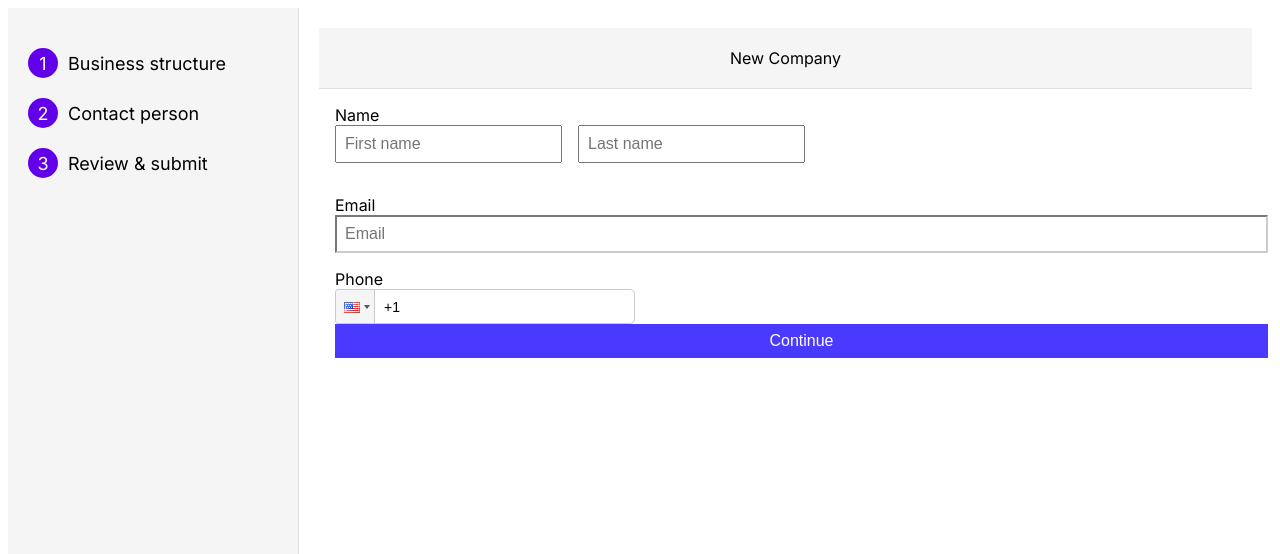
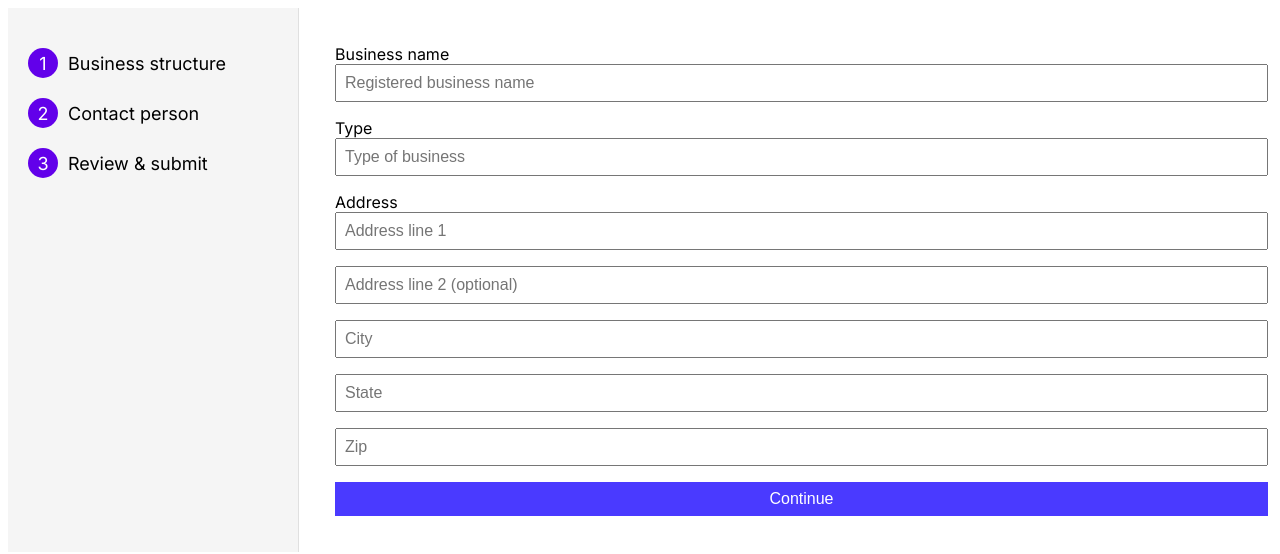
Before and after one commit to krystelbaca/company-form, a Next.js app: page / in a window 1280 px wide. Shown: the top 554 px of the page. Built offline with nearby package versions, Linux system fonts and the light colour scheme.

Commit message:
Added routing and logic

```diff
--- a/src/app/components/Container.tsx
+++ b/src/app/components/Container.tsx
@@ -1,38 +1,23 @@
-'use client';
+"use client";
+
+import React from 'react';
 import styled from 'styled-components';
 import Sidebar from './SideBar';
-import { useMyContext } from './Context';
 
-const Container = styled.div`
+const ContainerWrapper = styled.div`
   display: flex;
-  height: 100vh;
 `;
 
-const MainContent = styled.div`
-  flex: 1;
+const Content = styled.div`
+  flex-grow: 1;
   padding: 20px;
 `;
 
-const Header = styled.div`
-  height: 60px;
-  background-color: #f5f5f5;
-  display: flex;
-  align-items: center;
-  justify-content: center;
-  border-bottom: 1px solid #e0e0e0;
-`;
+const Container = ({ children }: { children: React.ReactNode }) => (
+  <ContainerWrapper>
+    <Sidebar />
+    <Content>{children}</Content>
+  </ContainerWrapper>
+);
 
-const Layout = ({ children }: { children: React.ReactNode }) => {
-  const { value, setValue } = useMyContext();
-  return (
-    <Container>
-      <Sidebar />
-      <MainContent>
-        <Header>New Company</Header>
-        {children}
-      </MainContent>
-    </Container>
-  );
-};
-
-export default Layout;
+export default Container;
--- a/src/app/components/Context.tsx
+++ b/src/app/components/Context.tsx
@@ -2,17 +2,57 @@
 
 import { createContext, useContext, useState, ReactNode } from 'react';
 
+interface FormData {
+  businessName: string;
+  type: string;
+  address1: string;
+  address2: string;
+  city: string;
+  state: string;
+  zip: string;
+  firstName: string;
+  lastName: string;
+  email: string;
+  phone: string;
+};
 interface MyContextProps {
-  value: string;
-  setValue: (value: string) => void;
-}
+  formData: FormData,
+  setFormData: (formData: FormData) => void;
+  step: number;
+  setStep: (step: number) => void;
+  completedSteps: number[];
+  setCompletedSteps: (steps: number[]) => void;
+};
+
+const defaultFormData: FormData = {
+  businessName: '',
+  type: '',
+  address1: '',
+  address2: '',
+  city: '',
+  state: '',
+  zip: '',
+  firstName: '',
+  lastName: '',
+  email: '',
+  phone: '',
+};
 
 const MyContext = createContext<MyContextProps | undefined>(undefined);
 
 export const Context = ({ children }: { children: ReactNode }) => {
-  const [value, setValue] = useState<string>('');
+  const [formData, setFormData] = useState<FormData>(defaultFormData);
+  const [step, setStep] = useState(1);
+  const [completedSteps, setCompletedSteps] = useState<number[]>([]);
   return (
-    <MyContext.Provider value={{ value, setValue }}>
+    <MyContext.Provider value={{
+        formData,
+        setFormData,
+        step,
+        setStep,
+        completedSteps,
+        setCompletedSteps
+      }}>
       {children}
     </MyContext.Provider>
   );
--- a/src/app/components/SideBar.tsx
+++ b/src/app/components/SideBar.tsx
@@ -1,6 +1,9 @@
-'use client'
+"use client";
+
+import { useMyContext } from './Context';
 
 import styled from 'styled-components';
+import Image from 'next/image';
 
 const SidebarContainer = styled.div`
   width: 250px;
@@ -9,18 +12,19 @@ const SidebarContainer = styled.div`
   border-right: 1px solid #e0e0e0;
 `;
 
-const Step = styled.div`
+const Step = styled.div<{ $isActive: boolean; $isCompleted: boolean }>`
   margin: 20px 0;
   display: flex;
   align-items: center;
   font-size: 18px;
   cursor: pointer;
+  color: 'black'
 `;
 
-const StepNumber = styled.div`
+const StepNumber = styled.div<{ $isCompleted: boolean }>`
   width: 30px;
   height: 30px;
-  background-color: #6200ea;
+  background-color: ${(props) => (props.$isCompleted ? '#4ADE80' : '#6200ea')};
   color: white;
   border-radius: 50%;
   display: flex;
@@ -30,18 +34,33 @@ const StepNumber = styled.div`
 `;
 
 const Sidebar = () => {
+  const { step, setStep, completedSteps } = useMyContext();
+
+  const renderStepIcon = (stepNumber: number) => {
+    if (completedSteps.includes(stepNumber)) {
+      return <Image src="public/Media/Icon.svg" alt="Completed" width={17} height={17} />;
+    }
+    return <span>{stepNumber}</span>;
+  };
+
   return (
     <SidebarContainer>
-      <Step>
-        <StepNumber>1</StepNumber>
+      <Step $isActive={step === 1} $isCompleted={completedSteps.includes(1)} onClick={() => setStep(1)}>
+        <StepNumber $isCompleted={completedSteps.includes(1)}>
+          {renderStepIcon(1)}
+        </StepNumber>
         <span>Business structure</span>
       </Step>
-      <Step>
-        <StepNumber>2</StepNumber>
+      <Step $isActive={step === 2} $isCompleted={completedSteps.includes(2)} onClick={() => setStep(2)}>
+        <StepNumber $isCompleted={completedSteps.includes(2)}>
+          {renderStepIcon(2)}
+        </StepNumber>
         <span>Contact person</span>
       </Step>
-      <Step>
-        <StepNumber>3</StepNumber>
+      <Step $isActive={step === 3} $isCompleted={completedSteps.includes(3)} onClick={() => setStep(3)}>
+        <StepNumber $isCompleted={completedSteps.includes(3)}>
+          {renderStepIcon(3)}
+        </StepNumber>
         <span>Review & submit</span>
       </Step>
     </SidebarContainer>
--- a/src/app/components/views/BusinessStructure.tsx
+++ b/src/app/components/views/BusinessStructure.tsx
@@ -1,5 +1,6 @@
 'use client';
 
+import { ChangeEvent } from 'react';
 import { useMyContext } from '../Context';
 
 import styled from 'styled-components';
@@ -21,28 +22,39 @@ const Button = styled.button`
   padding: 0.5rem;
   font-size: 1rem;
   background-color: #4A3AFF;
-;
   color: white;
   border: none;
   cursor: pointer;
 `;
 
-const BusinessStructure = () => {
-  const { value, setValue } = useMyContext();
+const BusinessStructure = ({ nextStep }: { nextStep: () => void }) => {
+  const { formData, setFormData, setCompletedSteps, completedSteps } = useMyContext();
+
+  const handleChange = (e: ChangeEvent<HTMLInputElement>) => {
+    const { id, value } = e.target;
+    setFormData((prev) => ({ ...prev, [id]: value }));
+  };
+
+  const handleContinue = () => {
+    if (!completedSteps.includes(1)) {
+      setCompletedSteps([...completedSteps, 1]);
+    }
+    nextStep();
+  };
 
   return (
     <FormContainer>
       <label htmlFor="businessName">Business name</label>
-      <Input id="businessName" type="text" placeholder="Registered business name" />
+      <Input id="businessName" type="text" placeholder="Registered business name" value={formData.businessName} onChange={handleChange}/>
       <label htmlFor="type">Type</label>
-      <Input id="type" type="text" placeholder="Type of business" />
+      <Input id="type" type="dropdown" placeholder="Type of business" value={formData.type} onChange={handleChange}/>
       <label htmlFor="address1">Address</label>
-      <Input id="address1" type="text" placeholder="Address line 1" />
-      <Input id="address2" type="text" placeholder="Address line 2 (optional)" />
-      <Input id="city" type="text" placeholder="City" />
-      <Input id="state" type="text" placeholder="State" />
-      <Input id="zip" type="text" placeholder="Zip" />
-      <Button>Continue</Button>
+      <Input id="address1" type="text" placeholder="Address line 1" value={formData.address1} onChange={handleChange}/>
+      <Input id="address2" type="text" placeholder="Address line 2 (optional)" value={formData.address2} onChange={handleChange}/>
+      <Input id="city" type="text" placeholder="City" value={formData.city} onChange={handleChange}/>
+      <Input id="state" type="text" placeholder="State" value={formData.state} onChange={handleChange}/>
+      <Input id="zip" type="text" placeholder="Zip" value={formData.zip} onChange={handleChange}/>
+      <Button onClick={handleContinue}>Continue</Button>
     </FormContainer>
   );
 };
--- a/src/app/components/views/ContactoPerson.tsx
+++ b/src/app/components/views/ContactPerson.tsx
@@ -1,5 +1,5 @@
 'use client';
-import { useState } from 'react';
+import { ChangeEvent, useState } from 'react';
 
 import { useMyContext } from '../Context';
 
@@ -26,7 +26,6 @@ const NameContainer = styled.div`
   margin-bottom: 1rem;
 `;
 
-
 const Button = styled.button`
   padding: 0.5rem;
   font-size: 1rem;
@@ -43,53 +42,61 @@ const ErrorMessage = styled.span`
   margin-bottom: 1rem;
 `;
 
-const ContactPerson = () => {
-  const { value, setValue } = useMyContext();
-  const [email, setEmail] = useState('');
+const ContactPerson = ({ nextStep }: { nextStep: () => void }) => {
+  const { formData, setFormData, setCompletedSteps, completedSteps } = useMyContext();
   const [emailError, setEmailError] = useState('');
-  const [phone, setPhone] = useState('');
-
 
   const validateEmail = (email: string) => {
     const re = /^[^\s@]+@[^\s@]+\.[^\s@]+$/;
     return re.test(String(email).toLowerCase());
   };
 
-  const handleEmailChange = (e: React.ChangeEvent<HTMLInputElement>) => {
-    const value = e.target.value;
-    setEmail(value);
+  const handleChange = (e: ChangeEvent<HTMLInputElement>) => {
+    const { id, value } = e.target;
+    setFormData((prev) => ({ ...prev, [id]: value }));
 
-    if (!validateEmail(value)) {
+    if (id === 'email' && !validateEmail(value)) {
       setEmailError('Make sure your email is a well-formed address');
     } else {
       setEmailError('');
     }
   };
 
+  const handlePhoneChange = (value: string) => {
+    setFormData((prev) => ({ ...prev, phone: value }));
+  };
+
+  const handleContinue = () => {
+    if (!completedSteps.includes(2)) {
+      setCompletedSteps([...completedSteps, 2]);
+    }
+    nextStep();
+  };
+
   return (
     <FormContainer>
       <label htmlFor="name">Name</label>
       <NameContainer>
-        <Input id="firstName" type="text" placeholder="First name" />
-        <Input id="lastName" type="text" placeholder="Last name" />
+        <Input id="firstName" type="text" placeholder="First name" value={formData.firstName} onChange={handleChange}/>
+        <Input id="lastName" type="text" placeholder="Last name" value={formData.lastName} onChange={handleChange}/>
       </NameContainer>
       <label htmlFor="email">Email</label>
       <Input
         id="email"
         type="text"
         placeholder="Email"
-        value={email}
-        onChange={handleEmailChange}
+        value={formData.email}
+        onChange={handleChange}
         style={{ borderColor: emailError ? 'red' : '#ccc' }}
       />
       {emailError && <ErrorMessage>{emailError}</ErrorMessage>}
       <label htmlFor="phone">Phone</label>
       <CustomPhoneInput
         country={'us'}
-        value={phone}
-        onChange={setPhone}
+        value={formData.phone}
+        onChange={handlePhoneChange}
       />
-      <Button>Continue</Button>
+      <Button onClick={handleContinue}>Continue</Button>
     </FormContainer>
   );
 };
--- a/src/app/components/views/CustomPhone.tsx
+++ b/src/app/components/views/CustomPhone.tsx
@@ -2,7 +2,7 @@ import styled from 'styled-components';
 import PhoneInput from 'react-phone-input-2';
 import 'react-phone-input-2/lib/style.css';
 
-const CustomPhoneInput = styled(PhoneInput)`
+const PhoneStyle = styled(PhoneInput)`
   .react-tel-input .form-control {
     box-sizing: border-box;
     display: flex;
@@ -42,4 +42,27 @@ const CustomPhoneInput = styled(PhoneInput)`
   }
 `;
 
+interface CustomPhoneInputProps {
+  country: string;
+  value: string;
+  onChange: (value: string) => void;
+}
+
+const CustomPhoneInput: React.FC<CustomPhoneInputProps> = ({ country, value, onChange }) => {
+  return (
+    <PhoneInput
+      country={country}
+      value={value}
+      onChange={onChange}
+      inputStyle={{
+        width: '100%',
+        padding: '0.5rem',
+        fontSize: '1rem',
+        border: '1px solid #ccc',
+        borderRadius: '4px',
+      }}
+    />
+  );
+};
+
 export default CustomPhoneInput;
--- a/src/app/components/views/Review.tsx
+++ b/src/app/components/views/Review.tsx
@@ -0,0 +1,78 @@
+'use client';
+
+import Link from 'next/link';
+import { useMyContext } from '../Context';
+
+import styled from 'styled-components';
+
+const FormContainer = styled.div`
+  display: flex;
+  flex-direction: column;
+  width: 100%;
+  padding: 1rem;
+`;
+
+const Input = styled.input`
+  margin-bottom: 1rem;
+  padding: 0.5rem;
+  font-size: 1rem;
+`;
+
+const BusinessContainer = styled.div`
+  display: flex;
+  gap: 1rem;
+  margin-bottom: 1rem;
+`;
+
+const ContactPerson = styled.div`
+  display: flex;
+  gap: 1rem;
+  margin-bottom: 1rem;
+`;
+
+const Button = styled.button`
+  padding: 0.5rem;
+  font-size: 1rem;
+  background-color: #4A3AFF;
+;
+  color: white;
+  border: none;
+  cursor: pointer;
+`;
+
+const LinkButton = styled.button`
+  padding: 0.5rem;
+  font-size: 1rem;
+  background-color: transparent;
+  color: #4A3AFF;
+  border: none;
+  cursor: pointer;
+  text-decoration: underline;
+`;
+
+const ReviewAndSubmit =  ({ prevStep }: { prevStep: () => void }) => {
+  const { formData, setStep } = useMyContext();
+
+  return (
+    <FormContainer>
+      <BusinessContainer>
+        <span>Business structure</span>
+        <LinkButton onClick={() => setStep(1)}>Edit</LinkButton>
+      </BusinessContainer>
+      <p>Name: {formData.businessName}</p>
+      <p>Type: {formData.type}</p>
+      <p>Address: {formData.address1}, {formData.address2}, {formData.city}, {formData.state}, {formData.zip}</p>
+
+      <ContactPerson>
+        <span>Contact person</span>
+        <LinkButton onClick={() => setStep(2)}>Edit</LinkButton>
+      </ContactPerson>
+      <p>Name: {formData.firstName} {formData.lastName}</p>
+      <p>Email: {formData.email}</p>
+      <p>Phone: {formData.phone}</p>
+      <Button>Confirm & Submit</Button>
+    </FormContainer>
+  );
+};
+
+export default ReviewAndSubmit;
--- a/src/app/layout.tsx
+++ b/src/app/layout.tsx
@@ -5,7 +5,7 @@ import "./globals.css";
 const inter = Inter({ subsets: ["latin"] });
 
 export const metadata: Metadata = {
-  title: "Create Next App",
+  title: "Company form",
   description: "Generated by create next app",
 };
 
--- a/src/app/page.tsx
+++ b/src/app/page.tsx
@@ -1,14 +1,26 @@
+'use client';
+import { useState } from 'react';
 import Layout from "./components/Container";
-// import BusinessStructure from "./components/views/BusinessStructure";
-import ContactPerson from "./components/views/ContactoPerson";
-import { Context } from '@/app/components/Context'
+import BusinessStructure from "./components/views/BusinessStructure";
+import ContactPerson from "./components/views/ContactPerson";
+import ReviewAndSubmit from "./components/views/Review";
+import { Context } from '@/app/components/Context';
 
-export default function Page() {
+const Page = () => {
+  const [step, setStep] = useState(1);
+
+  const nextStep = () => setStep((prev) => prev + 1);
+  const prevStep = () => setStep((prev) => prev - 1);
+
   return (
     <Context>
       <Layout>
-        <ContactPerson />
+        {step === 1 && <BusinessStructure nextStep={nextStep} />}
+        {step === 2 && <ContactPerson nextStep={nextStep} />}
+        {step === 3 && <ReviewAndSubmit prevStep={prevStep} />}
       </Layout>
     </Context>
   );
 };
+
+export default Page;
```
Also changed, not shown: public/Media/Icon.svg (added).
